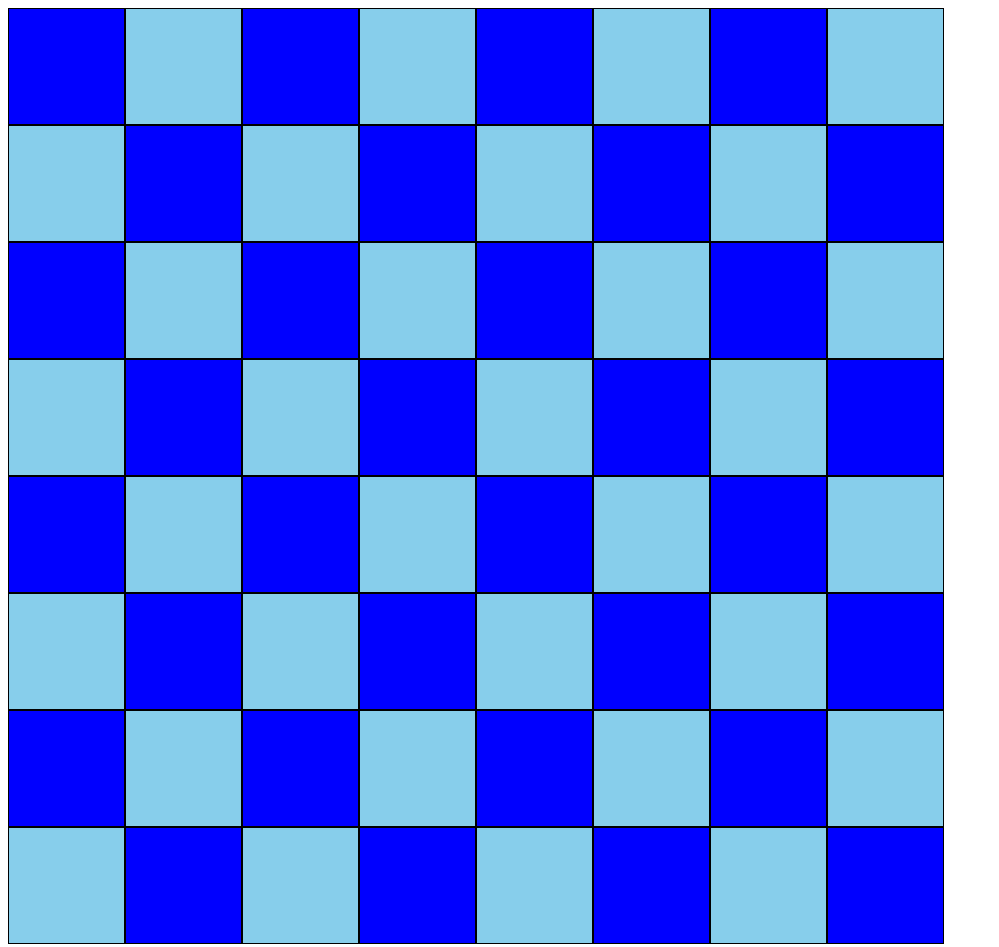
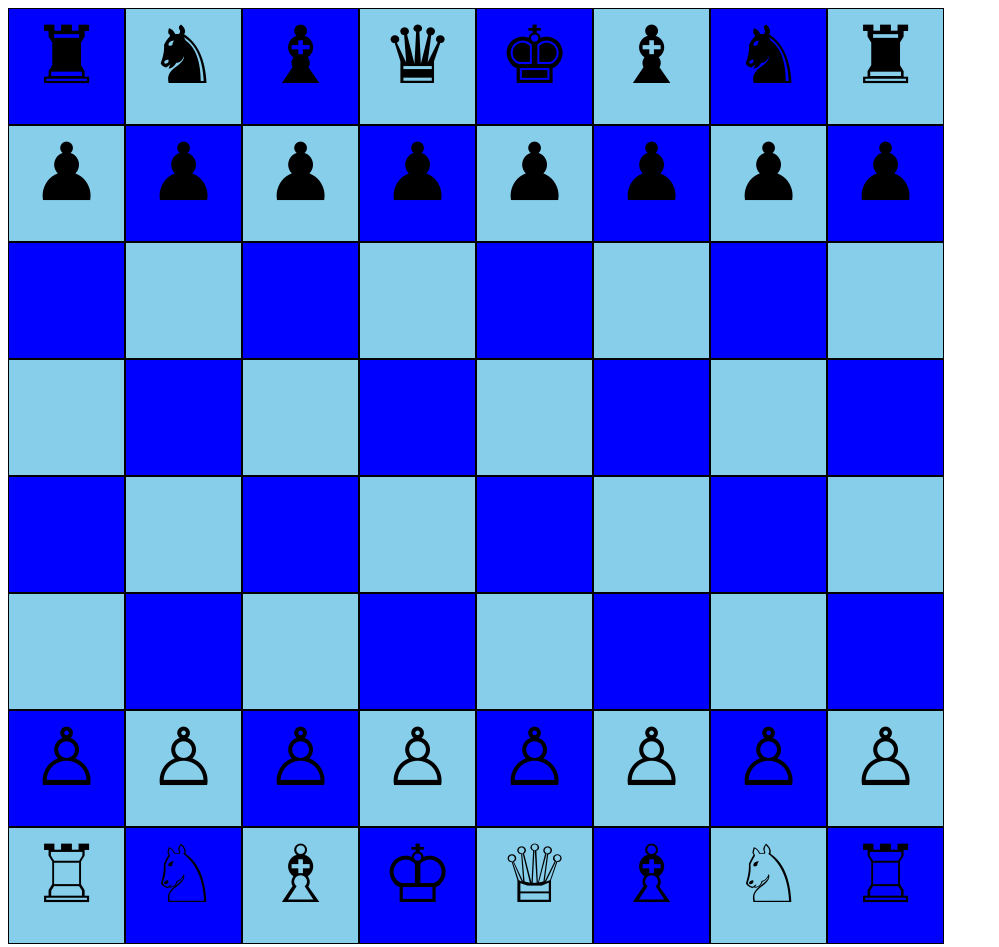
Before and after one commit to hungryed/chess, a plain HTML site: page index.html in a window 1280 px wide. Shown: the whole page, without its empty margins (0-999 px from the left). Drawn offline with Linux system fonts and the light colour scheme.

Commit message:
made pieces appear on initial places on board and styled them to fill space

```diff
--- a/javascript.js
+++ b/javascript.js
@@ -9,18 +9,76 @@
     var Chess = root.Chess = (root.Chess || {})
 
     var Game = Chess.Game = function (numPlayers) {
+      var firstPlayersTurn = true;
+      var pieceSelected = false;
+      var boardArray = [];
+      var boardDiv = new Chess.Board($("#chess-board"));
 
+      //to switch turns: firstPlayersTurn = !firstPlayersTurn;
+      //white goes first
+      //check if game is over
+      //if it's your turn, clickable = true
+      //
+
+      $(".tile").on("click", function () {
+
+      });
+
+      this.readPositions = function () {
+        var positions = [];
+        for (var row = 0; row < 8; row++) {
+          for (var col = 0; col < 8; col++) {
+            var content = boardArray[row][col];
+
+            if (content !== undefined) {
+              var pieceInfo = {};
+              pieceInfo.type = content;
+              pieceInfo.row = row;
+              pieceInfo.col = col;
+
+              positions.push(pieceInfo);
+            }
+          }
+
+        }
+        return positions;
+
+      };
+
+      this.start = function () {
+        // this.boardArray = []
+
+        for (var row = 0; row < 8; row++) {
+          boardArray.push(new Array(8));
+        };
+
+        boardDiv.generateTiles();
+        boardDiv.populateBoard(boardArray);
+        boardDiv.updateBoard(this.readPositions(boardArray));
+      };
     };
 
     var Board = Chess.Board = function ($boardDiv) {
       this.tileDims = ($boardDiv.height() / 8) - 10;
-      // this.symbols = {knightwhite : blah, knightblack: bleh, ...}
+      this.symbols = {kingwhite: "&#9812;",
+        queenwhite: "&#9813;",
+        rookwhite: "&#9814;",
+        bishopwhite: "&#9815;",
+        knightwhite: "&#9816;",
+        pawnwhite: "&#9817;",
+        kingblack: "&#9818;",
+        queenblack: "&#9819;",
+        rookblack: "&#9820;",
+        bishopblack: "&#9821;",
+        knightblack: "&#9822;",
+        pawnblack: "&#9823"};
+
 
       this.generateTiles = function () {
         var tileWhite = true;
 
         for (var rows = 0; rows < 8; rows++) {
-          tileWhite = (rows % 2 == 0) ? true : false
+          tileWhite = (rows % 2 === 0) ? true : false;
 
           for (var cols = 0; cols < 8; cols++) {
             if (cols > 0) tileWhite = !tileWhite;
@@ -35,7 +93,7 @@
               "margin": 0
             });
             newTile.addClass("tile");
-            newTile.attr('id', rows + ',' + cols);
+            newTile.attr('id', 'tile' + rows + '-' + cols);
             $boardDiv.append(newTile);
 
           }
@@ -45,15 +103,14 @@
       this.updateBoard = function (piecesInfo) {
         // every tile has class = "tile"
         //blank the board
+
         $(".tile").html("");
-
-        // piecesInfo = [{type: "knight", color: "white", row:x, col:y}, {},{},...]
-
+        // piecesInfo = [{type: "knightwhite", row:x, col:y}, {},{},...]
         for (var i = 0; i < piecesInfo.length; i++) {
-          var piece = piecesInfo[i]
-          var divId = "#" + piece.row + "," + piece.col
-          var tile = $(divId)
-          tile.html(this.symbols[piece.type + piece.color])
+          var piece = piecesInfo[i];
+          var divId = "#tile" + piece.row + "-" + piece.col;
+          var tile = $(divId);
+          tile.html(this.symbols[piece.type]);
         }
         // i = 2
           // get row, col info; array[i].row, array[i].col
@@ -63,11 +120,49 @@
           // decide syumbol based on array[i].type; tile.html("symbol")
       };
 
-    }
+      this.populateBoard = function (boardArray) {
+
+        //place the kings
+        boardArray[0][4] = "kingblack";
+        boardArray[7][3] = "kingwhite";
+
+        //place the queens
+        boardArray[0][3] = "queenblack";
+        boardArray[7][4] = "queenwhite";
+
+        //place the rooks
+        boardArray[0][0] = "rookblack";
+        boardArray[0][7] = "rookblack";
+        boardArray[7][0] = "rookwhite";
+        boardArray[7][7] = "rookwhite";
+
+        //place the bishops
+        boardArray[0][2] = "bishopblack";
+        boardArray[0][5] = "bishopblack";
+        boardArray[7][2] = "bishopwhite";
+        boardArray[7][5] = "bishopwhite";
+
+        //place the knights
+        boardArray[0][1] = "knightblack";
+        boardArray[0][6] = "knightblack";
+        boardArray[7][1] = "knightwhite";
+        boardArray[7][6] = "knightwhite";
+
+        //place the pawns
+        for (var col = 0; col < 8; col++) {
+          boardArray[1][col] = "pawnblack";
+          boardArray[6][col] = "pawnwhite";
+        }
+
+      };
+
+    };
 
 })(this);
 
 $(document).ready(function () {
-  var board = new Chess.Board($("#chess-board"));
-  board.generateTiles();
+  var game = new Chess.Game();
+  game.start();
+  // var board = new Chess.Board($("#chess-board"));
+  // board.generateTiles();
 })
--- a/style.css
+++ b/style.css
@@ -4,3 +4,8 @@
   border: 0px solid black;
   padding: 0px;
 }
+
+.tile{
+ font-size: 5em;
+ text-align: center;
+}
```
